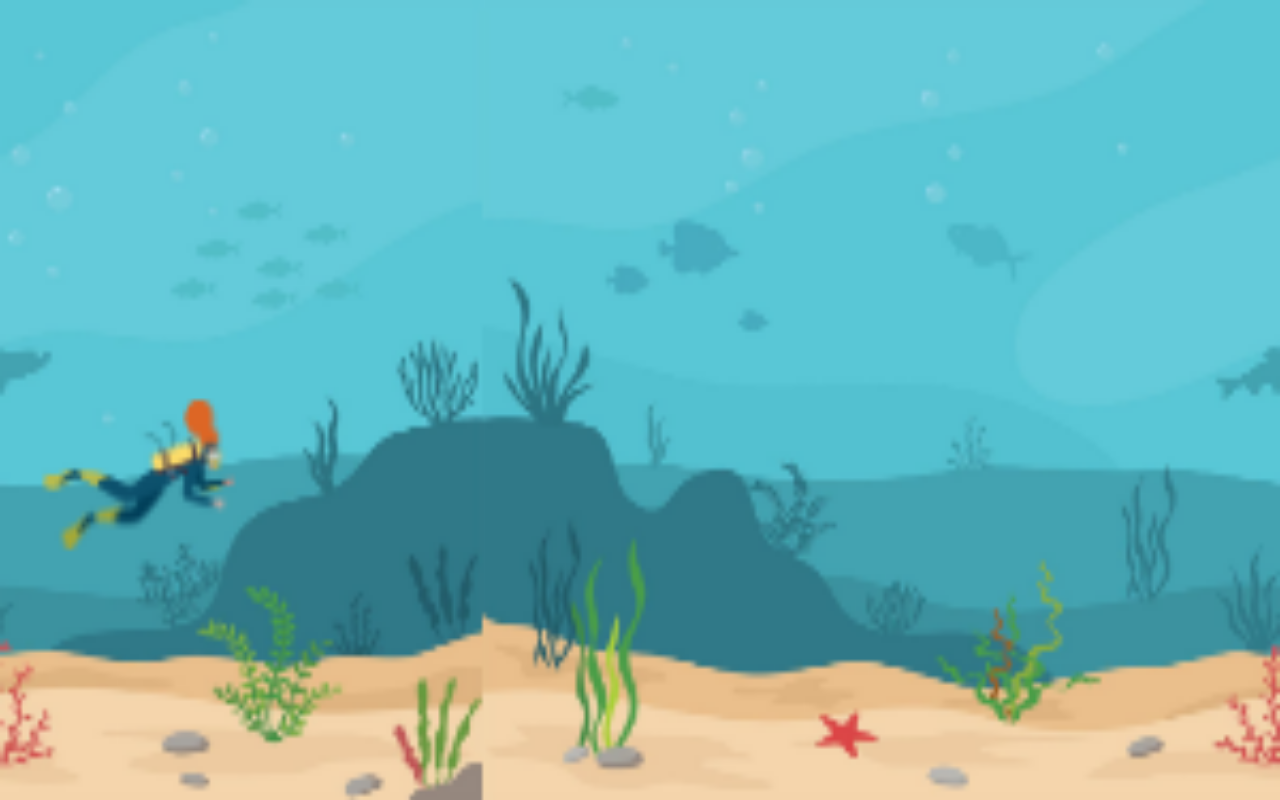
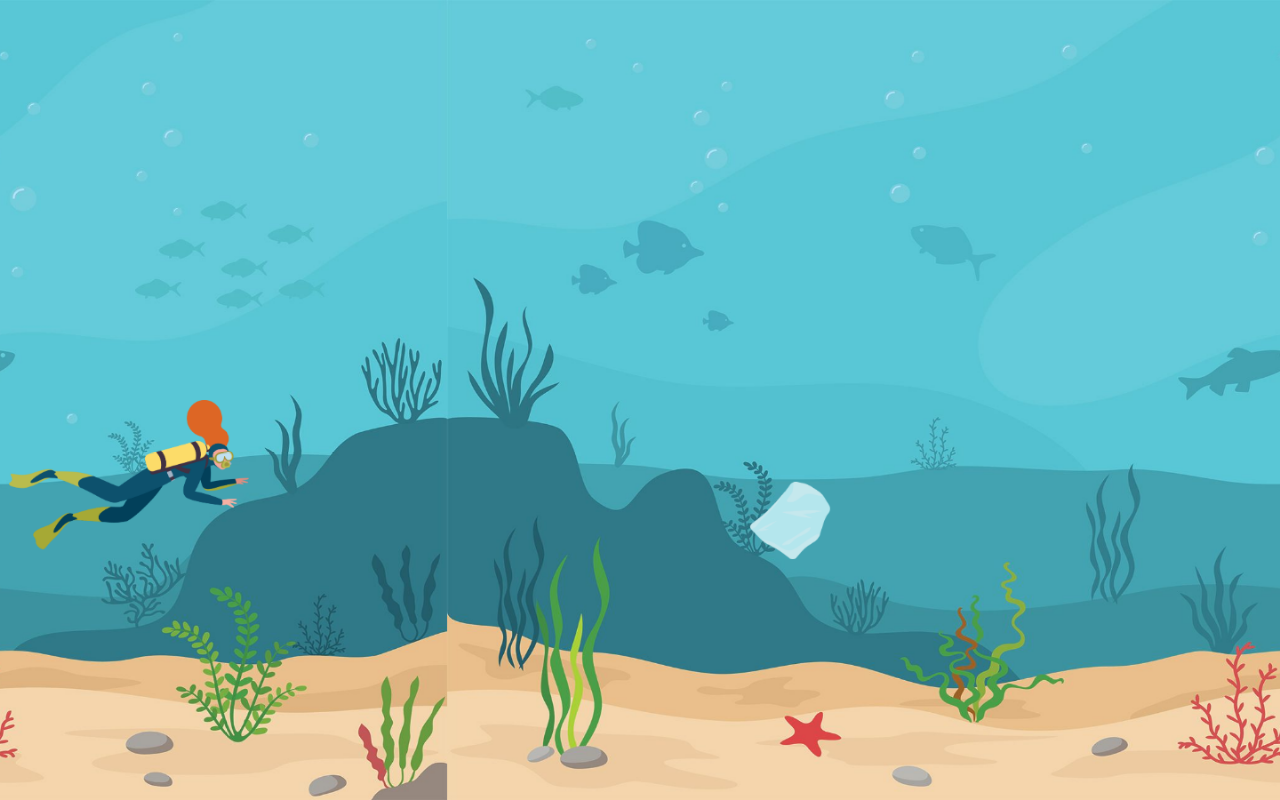
Before and after one commit to laurabonavent/game-project, a plain HTML site: page game.html in a window 1280 px wide. Drawn offline with Linux system fonts and the light colour scheme.

Commit message:
waste appear

```diff
--- a/game.html
+++ b/game.html
@@ -8,7 +8,7 @@
 </head>
 <body>
   <div id="game">
-    <canvas id="canvas"></canvas>
+    <canvas id="canvas" width="1440" height="900"></canvas>
   </div>
 
   <script src="js/diver.js"></script>
--- a/js/diver.js
+++ b/js/diver.js
@@ -4,7 +4,7 @@ class Diver {
     img.onload = () => {
       this.img = img;
       const ratio = img.naturalWidth/img.naturalHeight;
-      this.w = 45;
+      this.w = 270;
       this.h = this.w/ratio;
       this.x = x;
       this.y = y;
--- a/js/game.js
+++ b/js/game.js
@@ -34,11 +34,11 @@ function draw() {
 
   //draw wastes
   if (frames % 150 === 0) {
-    var waste = new Waste(randomWaste);
+    const type = randomWaste();
+    var waste = new Waste(type);
     wastes.push(waste);
   }
   wastes.forEach((el)=> {
-    el.w += 5;
     el.draw();
   })
 
@@ -64,7 +64,7 @@ function background() {
   img.src = './img/background-game.jpg';
   img.width = W;
   img.height = H;
-  var speed = 20; // plus elle est basse, plus c'est rapide
+  var speed = 1; // plus elle est basse, plus c'est rapide
   var y = 0;
 
   var dx = 0.75;
--- a/js/waste.js
+++ b/js/waste.js
@@ -6,7 +6,9 @@ function randomPosition(from, to) {
 // to random waste type
 const wasteType = ["bag", "bottle", "can"]
 function randomWaste (wastetype) {
-  return Math.floor(Math.random()* Math.floor(wasteType.length));
+  const randNum = Math.floor(Math.random()* Math.floor(wasteType.length)); // 2
+
+  return wasteType[randNum];
 }
 console.log(randomWaste());
 
@@ -16,29 +18,21 @@ class Waste {
     const img = document.createElement('img')
     img.onload = () => {
       this.img = img;
+      const ratio = img.naturalWidth/img.naturalHeight;
       this.type = type;
-      this.w = randomPosition(0, W)
-      this.h = 50;
-      this.x = randomPosition(0, H);
-      this.y = 0;
+      this.w = 90;
+      this.h = this.w/ratio;
+      this.x = randomPosition(300, W);
+      this.y = randomPosition(0, H-20);
     }
-    //img.src =`./img/${this.type}.jpeg`
+    img.src =`img/${type}.png`
   }
 
   draw() {
-    switch (this.type) {
-      case "0" :
-        img.src ="./img/bag.png";
-        ctx.drawImage(this.img, this.x, this.y, this.w, this.h);
-        break;
-      case "1" :
-        this.img.src = "./img/bottle.png";
-        ctx.drawImage(this.img, this.x, this.y, this.w, this.h);
-        break;
-      case "2" :
-        this.img.src = "./img/can.png";
-        ctx.drawImage(this.img, this.x, this.y, this.w, this.h);
-        break;
-    }
+    if (!this.img) return;
+
+    ctx.drawImage(this.img, this.x, this.y, this.w, this.h);
+
+
   }
 }
```
